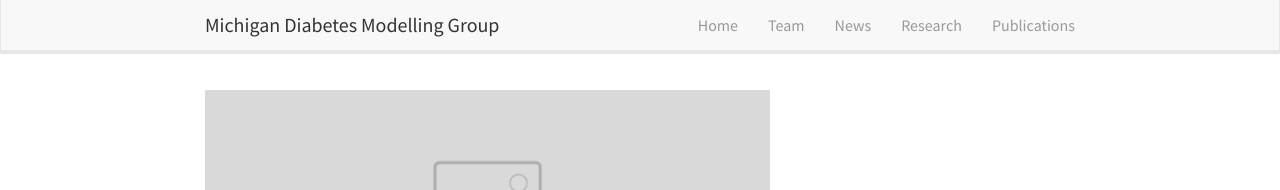
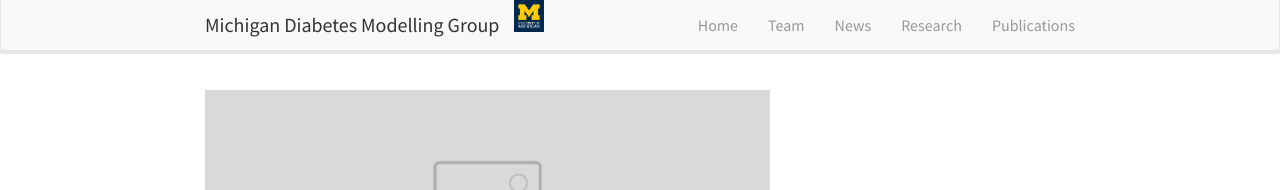
Before and after one commit to ybshao0709/ybshao0709.github.io, a Jekyll site: the page built from _pages/home.md, in a window 1280 px wide. Shown: the top 190 px of the page. Built offline with Jekyll 4.4.1, drawn with Linux system fonts in a browser that asks for light colours; nearby versions of some CDN libraries; comment, search, counter and statistics services are not loaded.

Commit message:
Update header.html

```diff
--- a/_includes/header.html
+++ b/_includes/header.html
@@ -8,7 +8,9 @@
 		<span class="icon-bar"></span>
 	  </button>
 
-    <a class="navbar-brand" href="{{ site.url }}{{ site.baseurl }}/">{{ site.title }}</a>
+	  <img class="img-fluid" src="../images/logo/icon.png" style="max-width: 30px;">
+
+          <a class="navbar-brand" href="{{ site.url }}{{ site.baseurl }}/">{{ site.title }}</a>
 	</div>
 	<div class="collapse navbar-collapse" id="navbar-collapse-1">
 	  <ul class="nav navbar-nav navbar-right">
```
